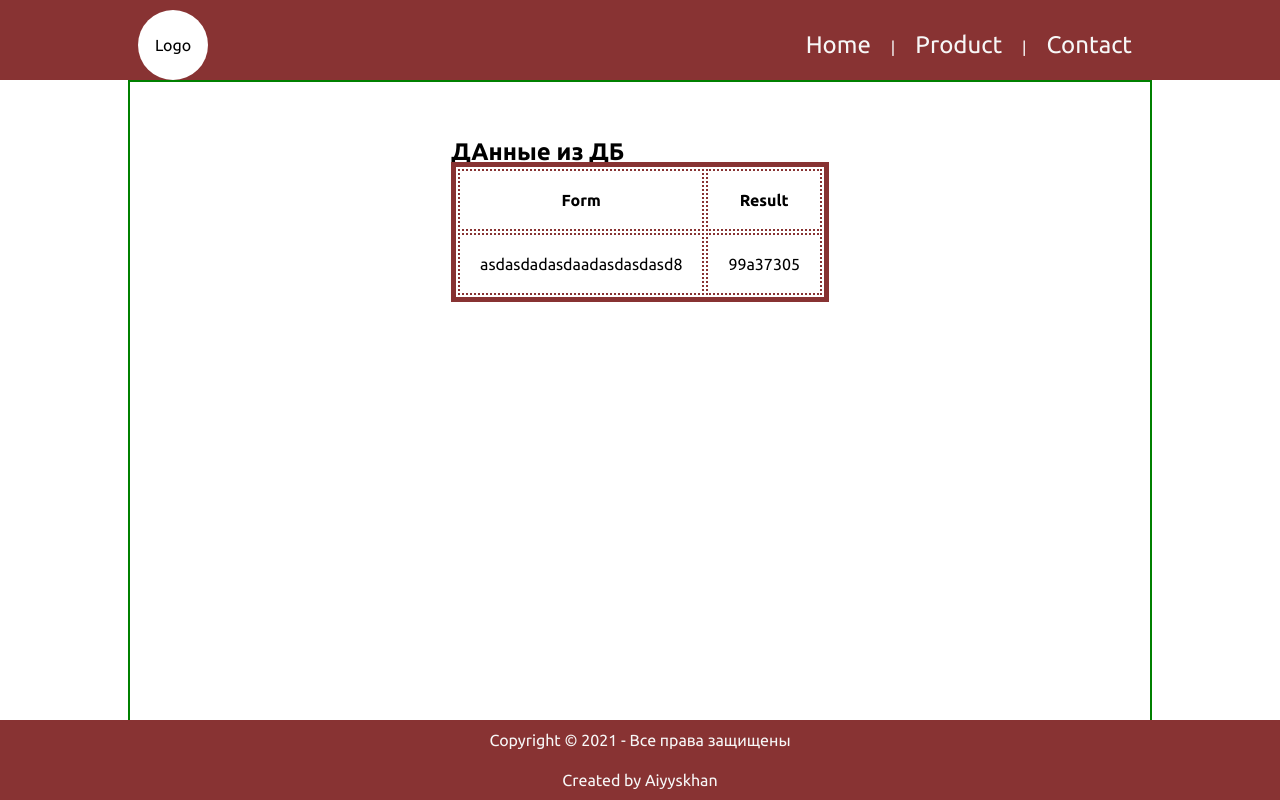
After one commit to MAXCbIM/altanweb, a Flask app: page /logs in a window 1280 px wide. The commit adds this page. Run offline with Flask 2, Linux system fonts and the light colour scheme; data comes from the database, SQL or seed files in the repository; both versions use the stored data as it was after the commit.

Commit message:
добавили  субд

```diff
--- a/app.py
+++ b/app.py
@@ -1,5 +1,8 @@
 from flask import Flask, render_template, request
 from pwdGenerator import hashing
+import db
+
+DB_PATH = "data/logs.db"
 
 app = Flask(__name__)
 
@@ -13,7 +16,7 @@ def index_page():
 def product_page():
 	msg = ""
 	if request.method == "POST":
-		name = request.form.get("salt")
+		salt = request.form.get("salt")
 		pwd = request.form.get("pwd")
 		num_char = request.form.get("num_char")
 
@@ -21,13 +24,24 @@ def product_page():
 			raw_pwd = pwd + salt
 
 			if num_char == '-':
-				int_num_char = 0
+				num_char = 0
 
 			msg = hashing(raw_pwd, int(num_char))
 		else:
 			msg = "Поле пароля не заполнено!"
+		form_data = salt + pwd + str(num_char)
+		db.write_db(DB_PATH, form_data, msg)
 
 	return render_template("product.html", msg=msg)
+
+@app.route("/contact")
+def contact_page():
+	return render_template("cotact.html")
+
+@app.route("/logs")
+def logs_page():
+	data = db.read_db(DB_PATH)
+	return render_template("logs.html", data=data)
 
 # http://127.0.0.1:5000/test?v1=hello&v2=1234
 @app.route("/test")
@@ -40,4 +54,5 @@ def test_page():
 
 # точка входа
 if __name__ == "__main__":
+	db.create_db(DB_PATH)
 	app.run(debug=True)
--- /dev/null
+++ b/db.py
@@ -0,0 +1,47 @@
+from os import curdir
+import sqlite3 as sq1
+
+# декоратор try-except
+def except_decorator(func):
+    def wrapper(*arg):
+        try:
+            return func(*arg)
+        except sq1.Error as e:
+            print(f"ошибка БД: {e}")
+        except Exception as e:
+            print(f"Ошибка сервера: {e}")
+    return wrapper
+
+# создание БД
+@except_decorator
+def create_db(path):
+    with sq1.connect(path) as db:
+        cursor = db.cursor()
+        cursor.execute(
+            """
+            CREATE TABLE IF NOT EXISTS log_table
+            (form TEXT, result TEXT)
+            """
+        )
+        db.commit()
+
+# запись данных в БД
+@except_decorator
+def write_db(path, form, res):
+    with sq1.connect(path) as db:
+        cursor = db.cursor()
+        cursor.execute(
+             "INSERT INTO log_table VALUES (?, ?)",
+             (form, res)
+         )
+        db.commit()
+
+# чтение данных из БД
+@except_decorator
+def read_db(path):
+    with sq1.connect(path) as db:
+        cursor = db.cursor()
+        cursor.execute(
+             "SELECT * FROM log_table",
+         )
+        return cursor.fetchall()
--- a/static/style.css
+++ b/static/style.css
@@ -152,6 +152,13 @@ header, footer {
 .message {
 	grid-row: 4 / 5;
 }
+.content table{
+	border: 5px solid rgb(136, 51, 51);
+}
+.content th, td{
+	padding: 20px;
+	border: 2px dotted rgb(136, 51, 51);
+}
 
 .footer {
 	display: grid;
--- /dev/null
+++ b/templates/logs.html
@@ -0,0 +1,22 @@
+{% extends "index.html" %}
+
+{% block main %}
+
+<div class="content">
+    <h2>ДАнные из ДБ</h2>
+    <!-- таблица -->
+    <table>
+        <tr>
+            <th>Form</th>
+            <th>Result</th>
+        </tr>
+        {% for row in data %}
+        <tr>
+            <td>{{ row[0] }}</td>
+            <td>{{ row[1] }}</td>
+        </tr>
+        {% endfor %}
+    </table>
+</div>
+
+{% endblock %}
```
Also changed, not shown: data/logs.db (added).
